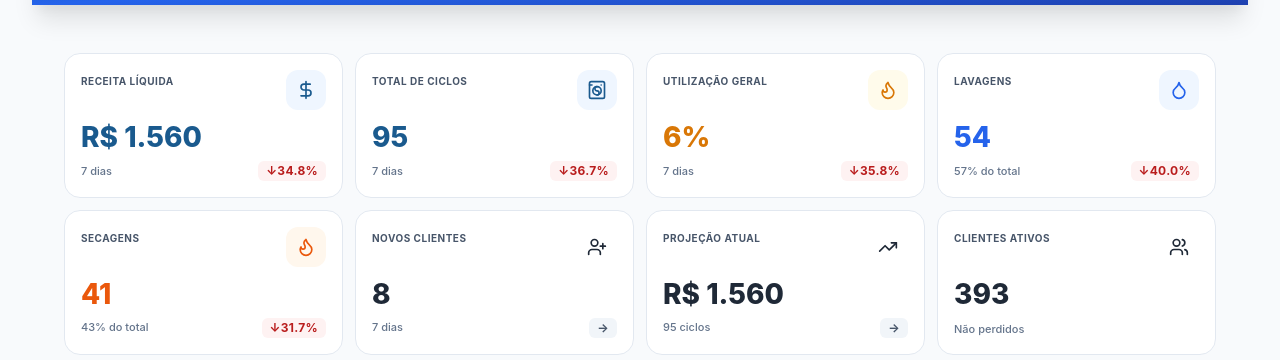
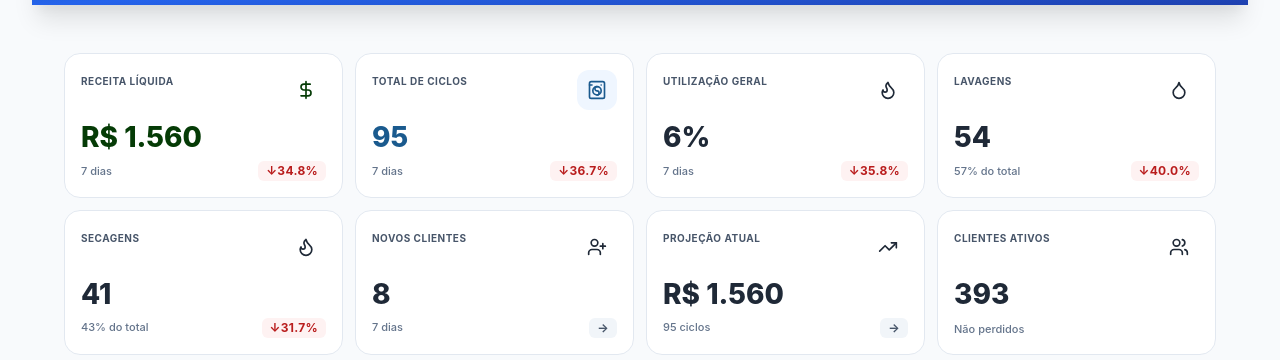
Before and after one commit to lucaslopezpuerta/LavpopBusinessIntelligence, a React (Vite) app: page / in a window 1280 px wide. Shown: the part 148-508 px from the top of the page. Built offline with nearby package versions, Linux system fonts and the light colour scheme; no server answers; the HTML template or start-up script is replaced by a standard one.

Commit message:
feat: implement KPI cards component including dynamic projection card with trend indicators.

```diff
--- a/src/components/KPICards.jsx
+++ b/src/components/KPICards.jsx
@@ -192,9 +192,9 @@ const KPICards = ({ businessMetrics, customerMetrics, salesData, viewMode = 'com
       trend: getTrendData(wow.netRevenue),
       subtitle: getTimeSubtitle(),
       icon: DollarSign,
-      colorClass: 'text-lavpop-blue dark:text-blue-400',
-      iconBgClass: 'bg-blue-50 dark:bg-blue-900/50',
-      valueClass: 'text-lavpop-blue dark:text-blue-200'
+      colorClass: 'text-[#053B06] dark:text-[#0DAB76]-400',
+      iconBgClass: 'bg-[#053B06]-50 dark:bg-[#0DAB76]-900/50',
+      valueClass: 'text-[#053B06] dark:text-[#0DAB76]-200'
     },
     {
       id: 'services',
@@ -214,9 +214,9 @@ const KPICards = ({ businessMetrics, customerMetrics, salesData, viewMode = 'com
       trend: getTrendData(wow.utilization),
       subtitle: getTimeSubtitle(),
       icon: Flame,
-      colorClass: 'text-amber-600 dark:text-amber-400',
-      iconBgClass: 'bg-amber-50 dark:bg-amber-900/50',
-      valueClass: 'text-amber-600 dark:text-amber-200'
+      colorClass: 'text-[#381D2A]-600 dark:text-[#381D2A]-400',
+      iconBgClass: 'bg-[#381D2A]-50 dark:bg-[#381D2A]-900/50',
+      valueClass: 'text-[#381D2A]-600 dark:text-[#381D2A]-200'
     },
     {
       id: 'wash',
@@ -225,9 +225,9 @@ const KPICards = ({ businessMetrics, customerMetrics, salesData, viewMode = 'com
       subtitle: `${washPercent}% do total`,
       trend: getTrendData(wow.washServices),
       icon: Droplet,
-      colorClass: 'text-blue-600 dark:text-blue-400',
-      iconBgClass: 'bg-blue-50 dark:bg-blue-900/50',
-      valueClass: 'text-blue-600 dark:text-blue-200'
+      colorClass: 'text-[#0acdff]-600 dark:text-[#0acdff]-400',
+      iconBgClass: 'bg-[#0acdff]-50 dark:bg-[#0acdff]-900/50',
+      valueClass: 'text-[#0acdff]-600 dark:text-[#0acdff]-200'
     },
     {
       id: 'dry',
@@ -236,9 +236,9 @@ const KPICards = ({ businessMetrics, customerMetrics, salesData, viewMode = 'com
       subtitle: `${dryPercent}% do total`,
       trend: getTrendData(wow.dryServices),
       icon: Flame,
-      colorClass: 'text-orange-600 dark:text-orange-400',
-      iconBgClass: 'bg-orange-50 dark:bg-orange-900/50',
-      valueClass: 'text-orange-600 dark:text-orange-200'
+      colorClass: 'text-[#ff4000]-600 dark:text-[#ff4000]-400',
+      iconBgClass: 'bg-[#ff4000]-50 dark:bg-[#ff4000]-900/50',
+      valueClass: 'text-[#ff4000]-600 dark:text-[#ff4000]-200'
     },
     {
       id: 'newclients',
@@ -247,9 +247,9 @@ const KPICards = ({ businessMetrics, customerMetrics, salesData, viewMode = 'com
       subtitle: getTimeSubtitle(),
       trend: getTrendData(newClientsData.weekOverWeek),
       icon: UserPlus,
-      colorClass: 'text-risk-new-600 dark:text-risk-new-400',
-      iconBgClass: 'bg-risk-new-50 dark:bg-risk-new-900/50',
-      valueClass: 'text-risk-new-600 dark:text-risk-new-200'
+      colorClass: 'text-[#9333ea]-600 dark:text-[#9333ea]-400',
+      iconBgClass: 'bg-[#9333ea]-50 dark:bg-[#9333ea]-900/50',
+      valueClass: 'text-[#9333ea]-600 dark:text-[#9333ea]-200'
     },
     {
       id: 'projection',
@@ -258,9 +258,9 @@ const KPICards = ({ businessMetrics, customerMetrics, salesData, viewMode = 'com
       subtitle: projectionSubtitle,
       trend: projectionTrend,
       icon: projectionIcon,
-      colorClass: 'text-black-900 dark:text-white-400',
-      iconBgClass: 'bg-black-50 dark:bg-white-900/50',
-      valueClass: 'text-black-900 dark:text-white-200'
+      colorClass: 'text-[#171A21]-600 dark:text-[#7A93AC]-400',
+      iconBgClass: 'bg-[#171A21]-50 dark:bg-[#7A93AC]-900/50',
+      valueClass: 'text-[#171A21]-600 dark:text-[#7A93AC]-200'
     },
     {
       id: 'active',
@@ -268,9 +268,9 @@ const KPICards = ({ businessMetrics, customerMetrics, salesData, viewMode = 'com
       value: formatNumber(activeCount),
       subtitle: 'Não perdidos',
       icon: Users,
-      colorClass: 'text-brown-600 dark:text-brown-400',
-      iconBgClass: 'bg-brown-50 dark:bg-brown-900/50',
-      valueClass: 'text-brown-600 dark:text-brown-200'
+      colorClass: 'text-[#362023]-600 dark:text-[#ECBA82]-400',
+      iconBgClass: 'bg-[#362023]-50 dark:bg-[#ECBA82]-900/50',
+      valueClass: 'text-[#362023]-600 dark:text-[#ECBA82]-200'
     },
     {
       id: 'atrisk',
```
